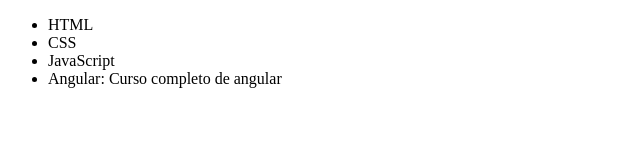
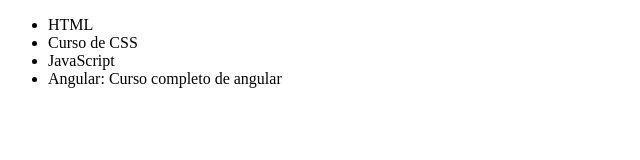
Before and after one commit to MarceloCabral98sp/overview-git, a plain HTML site: page index.html in a window 1280 px wide. Shown: the full height of the page, 0-640 px from the left. Drawn offline with Linux system fonts and the light colour scheme.

Commit message:
Corrigindo nome do curso de css

```diff
--- a/index.html
+++ b/index.html
@@ -9,7 +9,7 @@
 <body>
     <ul>
         <li>HTML</li>
-        <li>CSS</li>
+        <li>Curso de CSS</li>
         <li>JavaScript</li>
         <li>Angular: Curso completo de angular</li>
     </ul>
```
